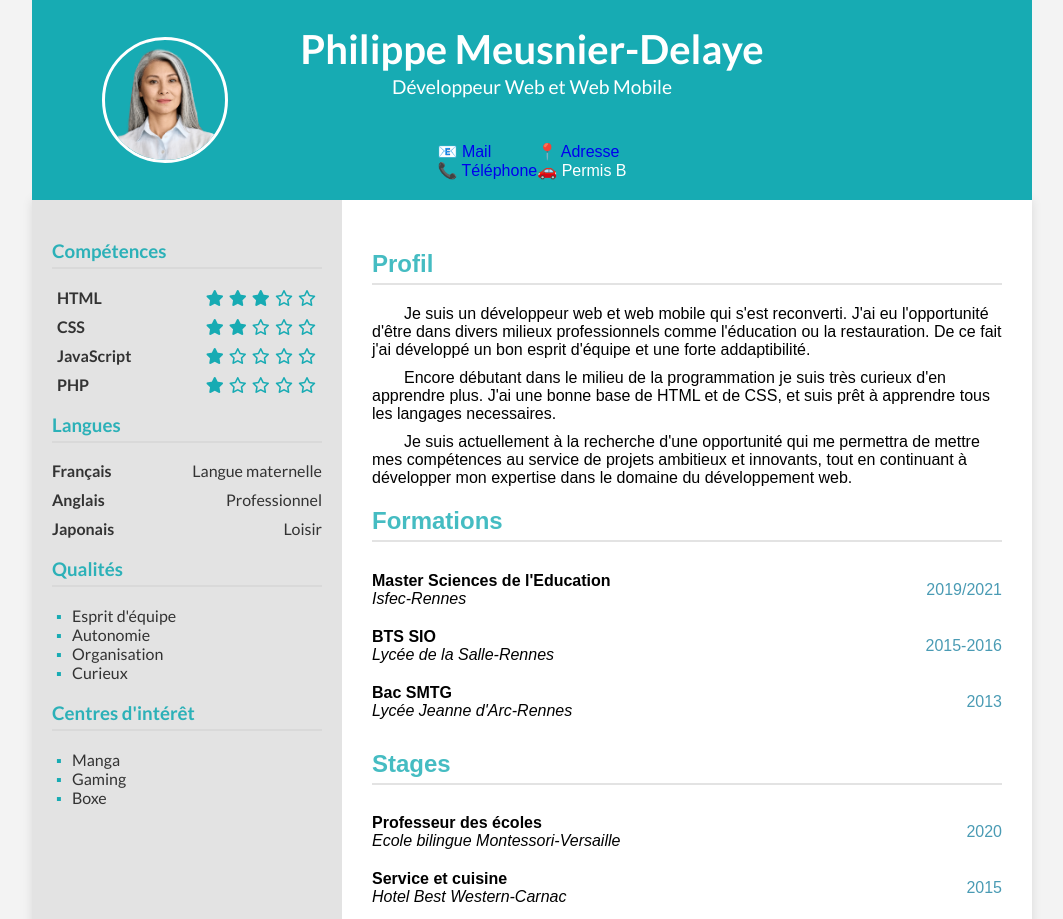
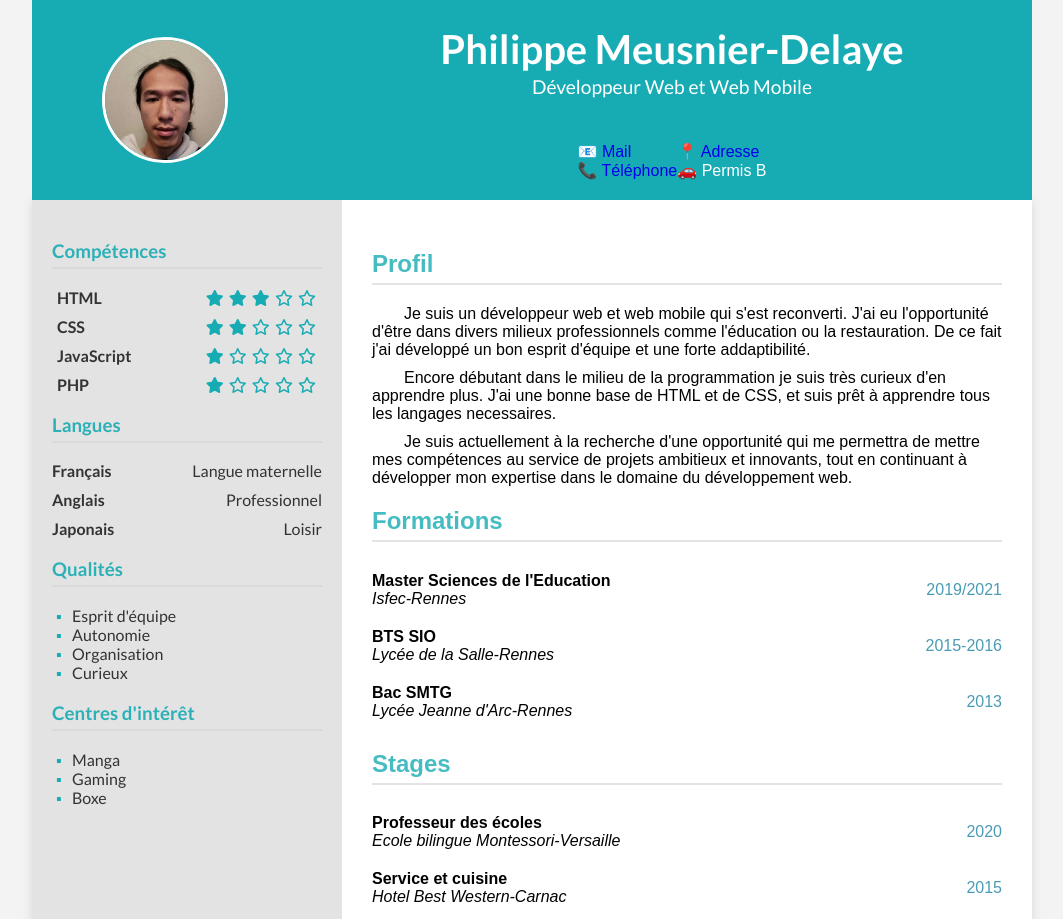
Before and after one commit to onibi95/cv-bilan, a plain HTML site: page index.html in a window 1280 px wide. Shown: the top 919 px of the page, without its empty margins (108-1171 px from the left). Drawn offline with Linux system fonts and the light colour scheme.

Commit message:
ajout de la photo de profil

```diff
--- a/asset/style.css
+++ b/asset/style.css
@@ -72,8 +72,8 @@ img:hover {
     grid-template-columns: repeat(2, auto);
     justify-content: center;
     list-style-type: none;
-    padding: 0;
     margin: 20px 0;
+    padding-left: 15em;
 }
 
 .profile {
@@ -84,6 +84,7 @@ img:hover {
     max-width: 800px;
     width: 100%;
     margin: 20px auto;
+    padding-left: 15em;
 }
 
 .profile-section p {
--- a/index.html
+++ b/index.html
@@ -11,7 +11,8 @@
 
 <body>
     <header>
-        <a href="./image/transparent.png" target="_blank"><img src="./image/transparent.png" alt="Photo de profil"
+        <a href="./image/476418923_2980618888759794_3558753926650548311_n.jpg" target="_blank"><img
+                src="./image/476418923_2980618888759794_3558753926650548311_n.jpg" alt="Photo de profil"
                 class="profile-picture"></a>
         <div class="profile">
             <h1>Philippe Meusnier-Delaye</h1>
```
Also changed, not shown: image/476418923_2980618888759794_3558753926650548311_n.jpg (added).
